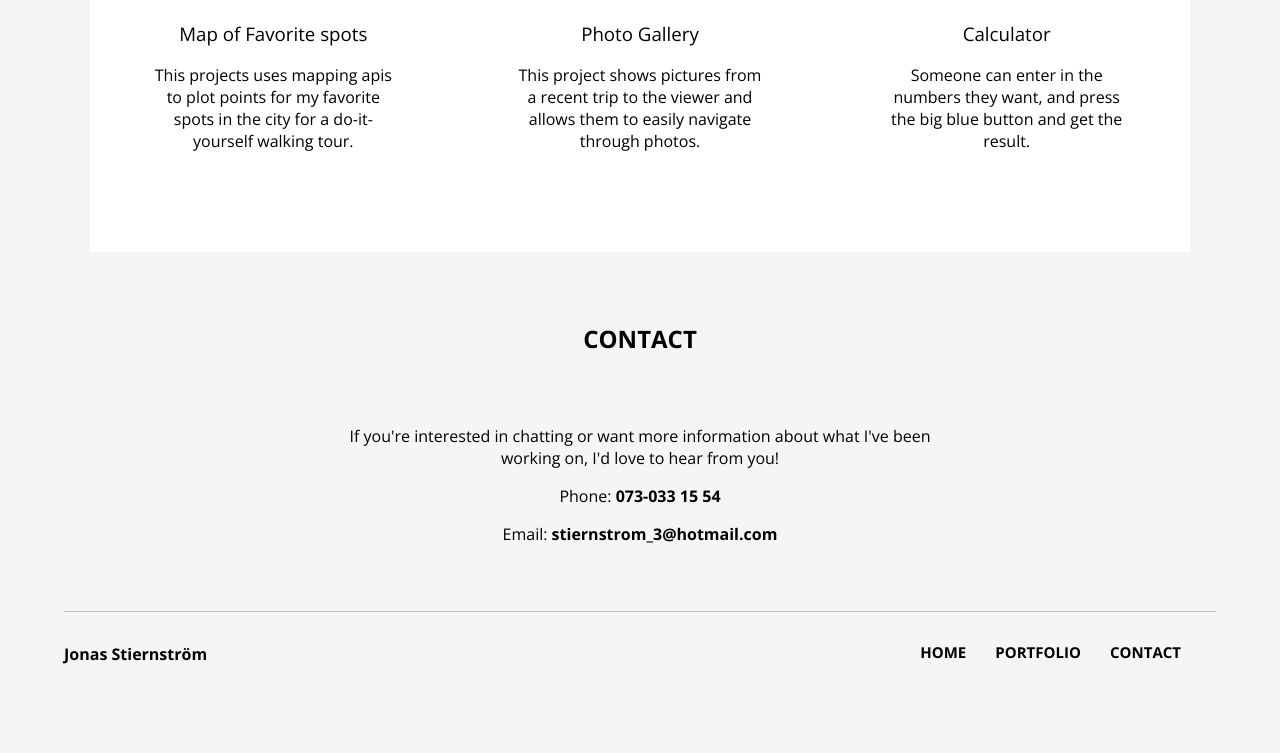
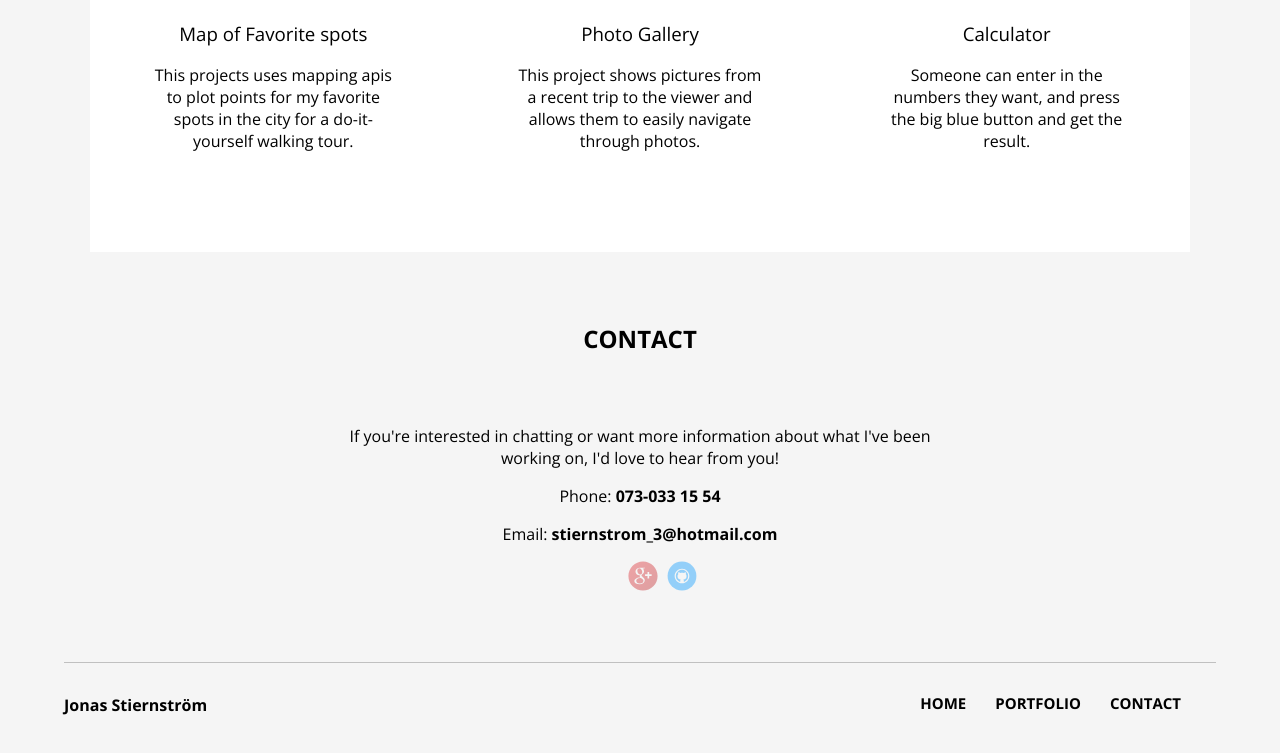
Before and after one commit to Stjarnan/Responsive_layout_project, a plain HTML site: page index.html in a window 1280 px wide. Shown: the part 1161-1914 px from the top of the page. Before the commit the page ends 1865 px from the top, so only its background shows below. Drawn offline with nearby package versions, Linux system fonts and the light colour scheme.

Commit message:
Added Social-links
Added links to social-medias.
Added social icons to links

```diff
--- a/css/styles.css
+++ b/css/styles.css
@@ -70,6 +70,26 @@ a:active {
 	display: none;
 }
 
+a.social {
+  display: inline-block;
+  margin-left: 5px;
+  width: 30px;
+  height: 30px;
+  background-size: 30px 30px;
+  opacity: .4;
+  transition: all .5s;
+}
+
+
+a.github {
+  background-image: url(../images/github.svg);
+}
+a.googlePlus {
+  background-image: url(../images/google_plus.svg);
+}
+
+a.social:hover {
+  opacity: 1; }
 
 /* =============================
 
@@ -117,6 +137,13 @@ Footer
 	font-size: 16px;
 	}
 
+.main-footer ul {
+	list-style: none;
+}
+
+.main-footer li {
+	display: inline;
+}
 /* =============================
 
 Clearfix
--- a/index.html
+++ b/index.html
@@ -72,6 +72,10 @@
 		<p>If you're interested in chatting or want more information about what I've been working on, I'd love to hear from you!</p>
 		<p>Phone: <strong>073-033 15 54</strong></p>
 		<p>Email: <strong>stiernstrom_3@hotmail.com</strong></p>
+		<ul>
+          <li><a href="https://plus.google.com/107588838177078815235" target="_blank" class="social googlePlus"></a></li>
+          <li><a href="https://github.com/Stjarnan"  target="_blank" class="social github"></a></li>
+      </ul>
 	  </div>
 	  <div class="secondary-footer">
 	  	<p>Jonas Stiernström</p>
```
Also changed, not shown: Images/github.svg (added), Images/google_plus.svg (added).
